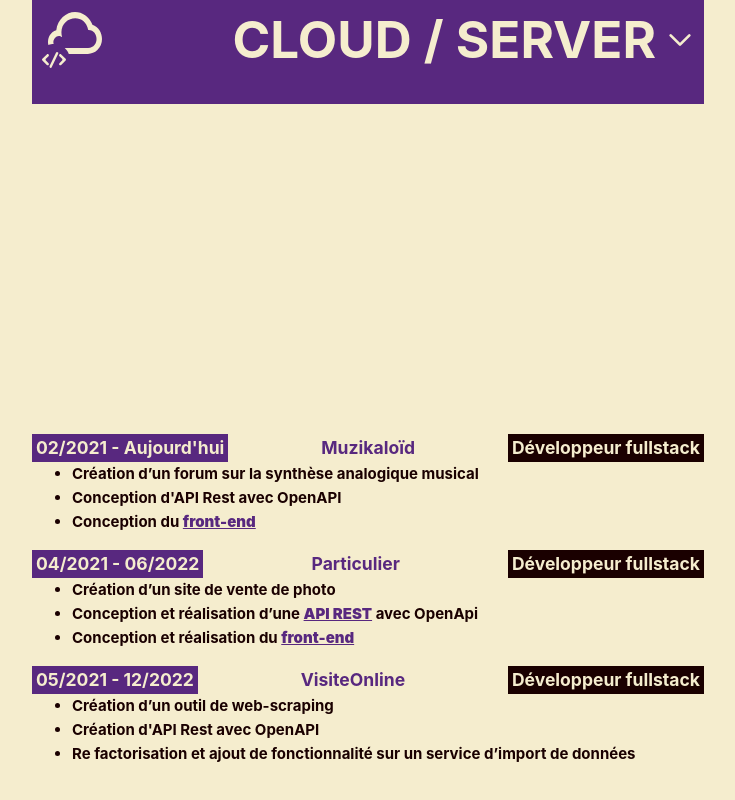
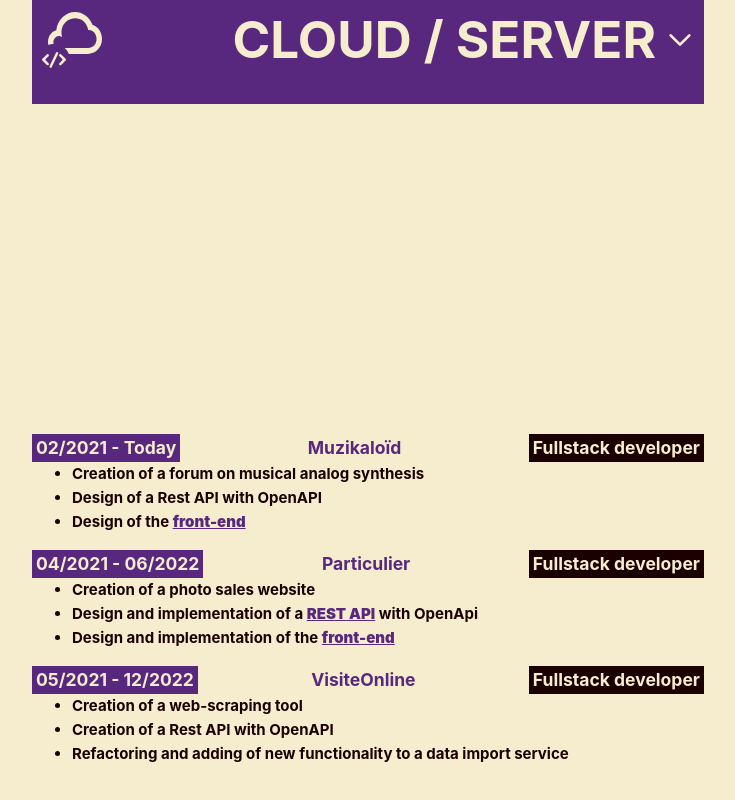
Before and after one commit to victorbusta/portfolio_front, a Vue app: page /#home in a window 1280 px wide. Shown: the part 1400-2200 px from the top of the page, without its empty margins (112-847 px from the left). Built offline with nearby package versions, Linux system fonts and the light colour scheme.

Commit message:
added english support for code section

```diff
--- a/src/App.vue
+++ b/src/App.vue
@@ -96,7 +96,7 @@ onMounted(() => {
 
 <style scoped>
 article {
-  overflow-y: scroll;
+  /* overflow-y: scroll; */
   -ms-overflow-style: none;
   scrollbar-width: none;
   min-height: 100vh;
--- a/src/assets/base.css
+++ b/src/assets/base.css
@@ -49,7 +49,7 @@ body {
   text-rendering: optimizeLegibility;
   -webkit-font-smoothing: antialiased;
   -moz-osx-font-smoothing: grayscale;
-  overflow-y: scroll;
+  /* overflow-y: scroll; */
   -ms-overflow-style: none;
   scrollbar-width: none;
   scroll-behavior: smooth;
--- a/src/views/CodeView.vue
+++ b/src/views/CodeView.vue
@@ -9,40 +9,57 @@ const lang = toRef(inject('lang'));
   <main>
     <div class="about">
       <span class="title">
-        <h1 class="date">02/2021 - Aujourd'hui</h1>
+        <h1 class="date" v-if="lang === 'fr'">02/2021 - Aujourd'hui</h1>
+        <h1 class="date" v-else>02/2021 - Today</h1>
         <h1 class="company">Muzikaloïd</h1>
-        <h1 class="job">Développeur fullstack</h1>
+        <h1 class="job" v-if="lang === 'fr'">Développeur fullstack</h1>
+        <h1 class="job" v-else>Fullstack developer</h1>
       </span>
-      <ul>
+      <ul v-if="lang === 'fr'">
         <li>Création d’un forum sur la synthèse analogique musical</li>
         <li>Conception d'API Rest avec OpenAPI</li>
         <li>Conception  du <a href="https://muzikaloid.onrender.com/" target="_blank">front-end</a></li>
+      </ul>
+      <ul v-else>
+        <li>Creation of a forum on musical analog synthesis</li>
+        <li>Design of a Rest API with OpenAPI</li>
+        <li>Design of the <a href="https://muzikaloid.onrender.com/" target="_blank">front-end</a></li>
       </ul>
     </div>
     <div class="about">
       <span class="title">
         <h1 class="date">04/2021 - 06/2022</h1>
         <h1 class="company">Particulier</h1>
-        <h1 class="job">Développeur fullstack</h1>
-      </span>
-      <ul>
+        <h1 class="job" v-if="lang === 'fr'">Développeur fullstack</h1>
+        <h1 class="job" v-else>Fullstack developer</h1>      </span>
+      <ul v-if="lang === 'fr'">
         <li>Création d’un site de vente de photo</li>
         <li>Conception et réalisation d’une <a href="https://diane-eshop.onrender.com" target="_blank">API REST</a>
           avec OpenApi
         </li>
         <li>Conception et réalisation du <a href="https://vanbutselediane.com/" target="_blank">front-end</a></li>
       </ul>
+      <ul v-else>
+        <li>Creation of a photo sales website</li>
+        <li>Design and implementation of a <a href="https://diane-eshop.onrender.com" target="_blank">REST API</a> with OpenApi</li>
+        <li>Design and implementation of the <a href="https://vanbutselediane.com/" target="_blank">front-end</a></li>
+      </ul>
     </div>
     <div class="about">
       <span class="title">
         <h1 class="date">05/2021 - 12/2022</h1>
         <h1 class="company">VisiteOnline</h1>
-        <h1 class="job">Développeur fullstack</h1>
-      </span>
-      <ul>
+        <h1 class="job" v-if="lang === 'fr'">Développeur fullstack</h1>
+        <h1 class="job" v-else>Fullstack developer</h1>      </span>
+      <ul v-if="lang === 'fr'">
         <li>Création d’un outil de web-scraping</li>
         <li>Création d'API Rest avec OpenAPI</li>
         <li>Re factorisation et ajout de fonctionnalité sur un service d’import de données</li>
+      </ul>
+      <ul v-else>
+        <li>Creation of a web-scraping tool</li>
+        <li>Creation of a Rest API with OpenAPI</li>
+        <li>Refactoring and adding of new functionality to a data import service</li>
       </ul>
     </div>
   </main>
```
